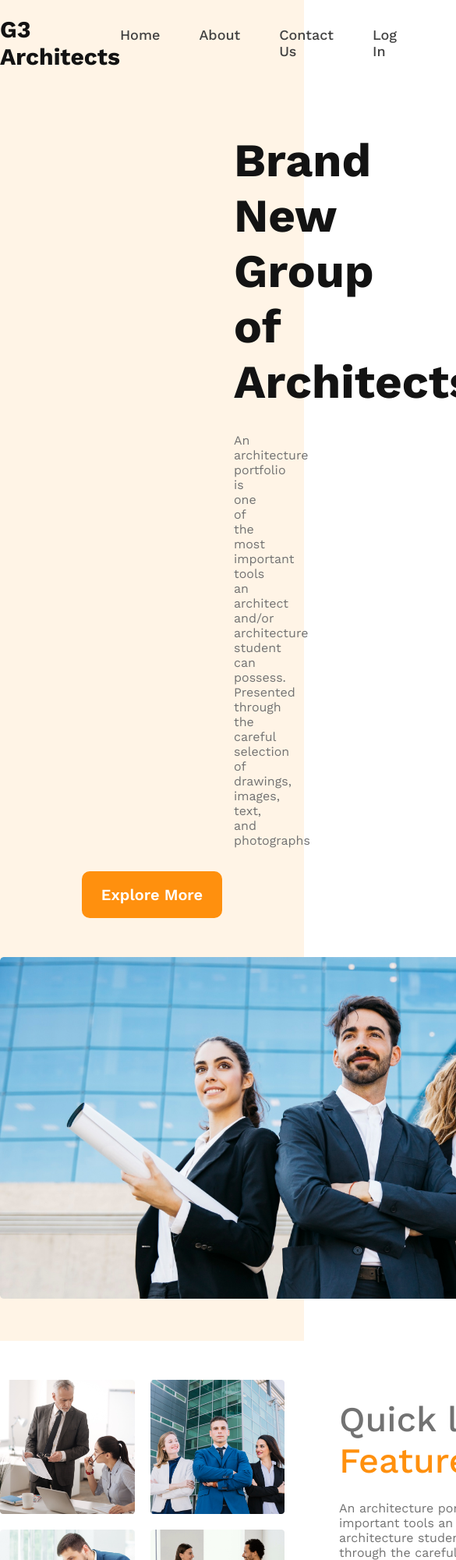
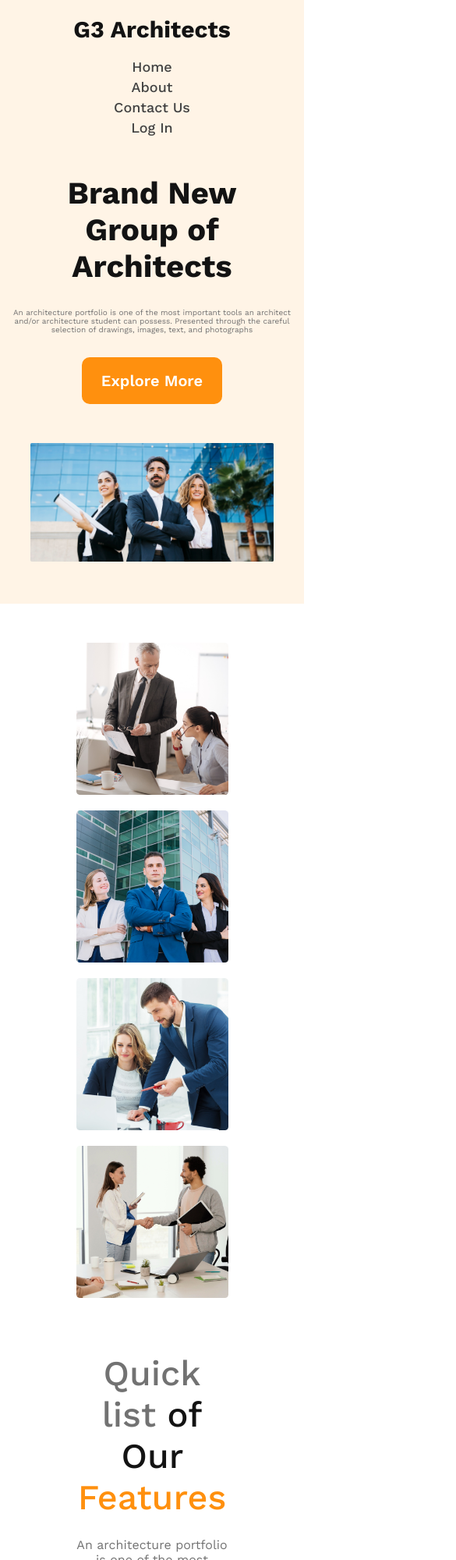
Before and after one commit to iibrahim70/assignment-2, a plain HTML site: page index.html in a window 390 px wide. Shown: the top 2000 px of the page at 78% size, 585 px wide, since content can reach past the window. Drawn offline with nearby package versions, Linux system fonts and the light colour scheme.

Commit message:
added everything

```diff
--- a/index.html
+++ b/index.html
@@ -66,7 +66,7 @@
 
   <!-- This is feature section -->
   <section>
-    <div class="future-container">
+    <div class="feature-container">
       <div class="feature-items">
         <div class="left-side">
           <h4 class="feature-title">Features you will love & enjoy</h4>
@@ -86,7 +86,7 @@
         </div>
         <div class="right-side">
           <img src="images/architect.png" alt="">
-          <button class="btn-secondary">
+            <button class="btn-secondary btn-two">
             <span class="btn-1">10+ Year</span>
             <span class="btn-2">Experience</span>
           </button>
--- a/styles/style.css
+++ b/styles/style.css
@@ -313,7 +313,6 @@ body img{
   border: none;
   border-bottom: 2px solid var(--font-color-two);
 }
-
 /* Footer styles */
 .footer-container{
   width: 900px;
@@ -329,3 +328,65 @@ body img{
   font-size: 20px;
   color: var(--font-color-two);
 }
+
+/* Media queri for mobile devices */
+@media only screen and (max-width: 576px){
+  .header-container, .banner-container, .quick-list-container,
+  .feature-container, .feature-items{
+    display: flex;
+    flex-direction: column;
+    align-items: center;
+  }
+  .banner-title{
+    font-size: 40px;
+    padding: 30px;
+  }
+  .nav-items{
+    display: flex;
+    flex-direction: column;
+    gap: 5px;
+    justify-content: center;
+    align-items: center;
+    padding: 20px;
+  }
+  .banner-description{
+    font-size: 10px;
+    padding: 0;
+    margin-bottom: 30px;
+  }
+  .banner-cover{
+    width: 80%;
+  }
+  .quick-list-container{
+    width: 100%;
+    margin: 50px 0;
+    padding: 0;
+  }
+  .quick-list-container .left-side, .quick-list-container .right-side{
+    display: flex;
+    flex-direction: column;
+    align-items: center;
+  }
+  .quick-list-title, .quick-list-description{
+    text-align: center;
+  }
+  .feature-items{
+    width: 100%;
+  }
+  .feature-title{
+    font-size: 20px;
+  }
+  .feature-description{
+    font-size: 8px;
+  }
+  .feature-items .card{
+    height: 220px;
+    margin-bottom: 20px;
+  }
+  .btn-two{
+    position: static;
+  }
+  .subscribe-container, .footer-container, .sponsor-container, .somefact-container{
+    width: 100%;
+  }
+}
```
